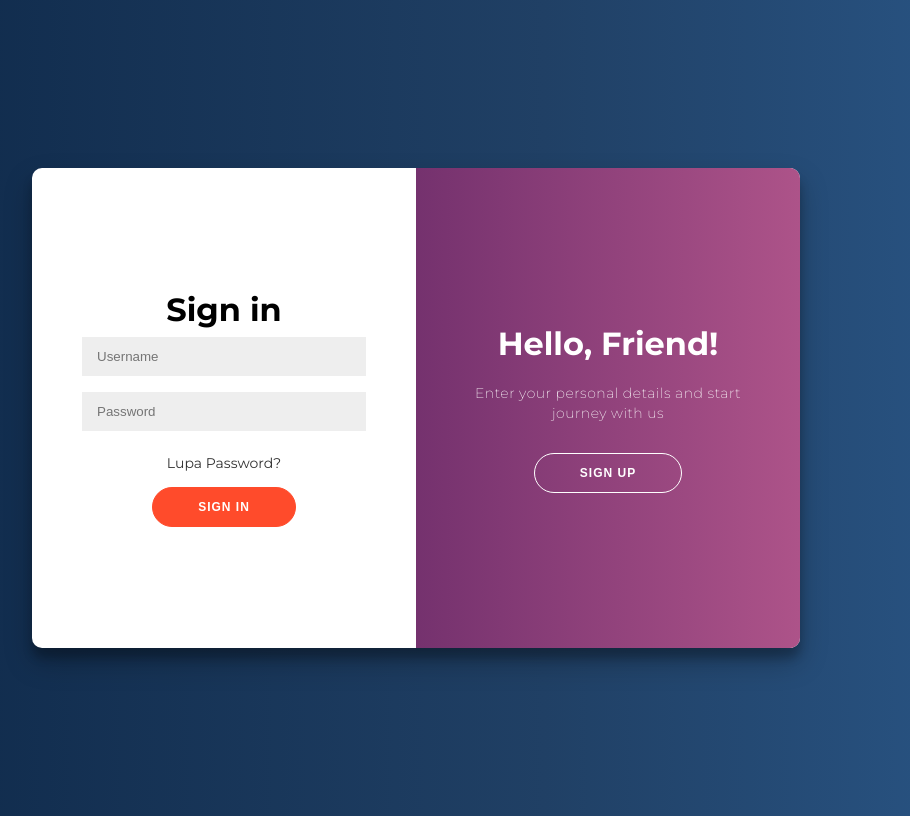
After one commit to muflifadla38/dashboard-geofisika, a PHP site: page /login.php in a window 1280 px wide. The commit adds this page. Shown: the whole page, without its empty margins (224-1134 px from the left). Run offline with PHP 8.4, Linux system fonts and the light colour scheme.

Commit message:
add login page

```diff
--- a/assets/css/main.css
+++ b/assets/css/main.css
@@ -1,5 +1,332 @@
+@import url('https://fonts.googleapis.com/css?family=Montserrat:400,700,200');
 .card-stats .right-icon {
     position: absolute;
     right: 20px;
     top: 20px;
 }
+
+.form-login {
+    display: flex;
+    align-items: center;
+    justify-content: center;
+    flex-direction: column;
+    padding: 0 50px;
+    height: 100%;
+    text-align: center;
+}
+
+.form-color {
+    background-color: #FFFFFF;
+}
+
+.container {
+    background-color: #fff;
+    border-radius: 10px;
+    box-shadow: 0 14px 28px rgba(0, 0, 0, 0.25), 0 10px 10px rgba(0, 0, 0, 0.22);
+    position: relative;
+    overflow: hidden;
+    width: 768px;
+    max-width: 100%;
+    min-height: 480px;
+}
+
+.form-container {
+    position: absolute;
+    top: 0;
+    height: 100%;
+    transition: all 0.6s ease-in-out;
+}
+
+.sign-in-container {
+    left: 0;
+    width: 50%;
+    z-index: 2;
+}
+
+.container .right-panel-active .sign-in-container {
+    transform: translateX(100%);
+}
+
+@keyframes show {
+    0%,
+    49.99% {
+        opacity: 0;
+        z-index: 1;
+    }
+    50%,
+    100% {
+        opacity: 1;
+        z-index: 5;
+    }
+}
+
+.overlay-container {
+    position: absolute;
+    top: 0;
+    left: 50%;
+    width: 50%;
+    height: 100%;
+    overflow: hidden;
+    transition: transform 0.6s ease-in-out;
+    z-index: 100;
+}
+
+.container.right-panel-active .overlay-container {
+    transform: translateX(-100%);
+}
+
+.overlay {
+    background: #FF416C;
+    /*background: -webkit-linear-gradient(to right, #FF4B2B, #FF416C);
+background: linear-gradient(to right, #FF4B2B, #FF416C);*/
+    background: #ad5389;
+    /* fallback for old browsers */
+    background: -webkit-linear-gradient(to right, #3c1053, #ad5389);
+    /* Chrome 10-25, Safari 5.1-6 */
+    background: linear-gradient(to right, #3c1053, #ad5389);
+    /* W3C, IE 10+/ Edge, Firefox 16+, Chrome 26+, Opera 12+, Safari 7+ */
+    background-repeat: no-repeat;
+    background-size: cover;
+    background-position: 0 0;
+    color: #FFFFFF;
+    position: relative;
+    left: -100%;
+    height: 100%;
+    width: 200%;
+    transform: translateX(0);
+    transition: transform 0.6s ease-in-out;
+}
+
+.container.right-panel-active .overlay {
+    transform: translateX(50%);
+}
+
+.overlay-panel {
+    position: absolute;
+    display: flex;
+    align-items: center;
+    justify-content: center;
+    flex-direction: column;
+    padding: 0 40px;
+    text-align: center;
+    top: 0;
+    height: 100%;
+    width: 50%;
+    transform: translateX(0);
+    transition: transform 0.6s ease-in-out;
+}
+
+.overlay-left {
+    transform: translateX(-20%);
+}
+
+.container.right-panel-active .overlay-left {
+    transform: translateX(0);
+}
+
+.overlay-right {
+    right: 0;
+    transform: translateX(0);
+}
+
+.container.right-panel-active .overlay-right {
+    transform: translateX(20%);
+}
+
+.social-container {
+    margin: 20px 0;
+}
+
+.social-container a {
+    border: 1px solid #DDDDDD;
+    border-radius: 50%;
+    display: inline-flex;
+    justify-content: center;
+    align-items: center;
+    margin: 0 5px;
+    height: 40px;
+    width: 40px;
+}
+
+
+/*UNKNOWN*/
+
+input,
+select {
+    background-color: #eee;
+    border: none;
+    padding: 12px 15px;
+    width: 100%;
+}
+
+.margin-input {
+    margin: 8px 0;
+}
+
+* {
+    box-sizing: border-box;
+}
+
+.body-login {
+    /*background: #f6f5f7;*/
+    /* fallback for old browsers */
+    background: -webkit-gradient(linear, left top, right top, from(#0c2646), color-stop(60%, #204065), to(#2a5788));
+    background: linear-gradient(to right, #0c2646 0%, #204065 60%, #2a5788 100%);
+    justify-content: center;
+    align-items: center;
+    flex-direction: column;
+    font-family: 'Montserrat', sans-serif;
+    height: 100vh;
+}
+
+.display-flex {
+    display: flex;
+}
+
+h1 {
+    font-weight: bold;
+    margin: 0;
+}
+
+h2 {
+    text-align: center;
+}
+
+p {
+    line-height: 20px;
+    letter-spacing: 0.5px;
+    margin: 20px 0 30px;
+}
+
+a {
+    color: #333;
+    font-size: 14px;
+    text-decoration: none;
+}
+
+.font-14 {
+    font-size: 14px;
+    font-weight: 100;
+}
+
+button {
+    border-radius: 20px !important;
+    border: 1px solid #FF4B2B;
+    background-color: #FF4B2B;
+    color: #FFFFFF;
+    font-size: 12px;
+    font-weight: bold;
+    padding: 12px 45px;
+    letter-spacing: 1px;
+    text-transform: uppercase !important;
+    transition: transform 80ms ease-in;
+}
+
+button:active {
+    transform: scale(0.95);
+}
+
+button:focus {
+    outline: none;
+}
+
+button.ghost {
+    background-color: transparent;
+    border-color: #FFFFFF;
+}
+
+
+/*=======ALERT POPUP=====*/
+
+.alert-dark {
+    color: #1b1e21;
+    background-color: #d6d8d9;
+    border-color: #c6c8ca;
+}
+
+.alert-dismissible {
+    padding-right: 4rem;
+}
+
+.alert-dismissible .close {
+    position: absolute;
+    top: 0;
+    right: 0;
+    padding: .75rem 1.25rem;
+    color: inherit;
+}
+
+.alert {
+    position: relative;
+    padding: .75rem 1.25rem;
+    margin-bottom: 1rem;
+    border: 1px solid transparent;
+    border-radius: .35rem;
+    width: 55%;
+}
+
+.fade {
+    -webkit-transition: opacity .15s linear;
+    transition: opacity .15s linear;
+}
+
+button.close {
+    padding: 0;
+    background-color: transparent;
+    border: 0;
+    -webkit-appearance: none;
+    -moz-appearance: none;
+    appearance: none;
+}
+
+.close {
+    float: right;
+    font-size: 1.5rem;
+    font-weight: 700;
+    line-height: 1;
+    color: #000;
+    text-shadow: 0 1px 0 #fff;
+    opacity: .5;
+}
+
+button,
+select {
+    text-transform: none;
+}
+
+button,
+input {
+    overflow: visible;
+}
+
+button {
+    border-radius: 0;
+}
+
+[type=button]:not(:disabled),
+[type=reset]:not(:disabled),
+[type=submit]:not(:disabled),
+button:not(:disabled) {
+    cursor: pointer;
+}
+
+
+/*SIGNUP*/
+
+.p-contact {
+    margin: 3em auto 0em;
+}
+
+.sign-up-container {
+    left: 0;
+    width: 50%;
+    opacity: 0;
+    z-index: 1;
+}
+
+.container.right-panel-active .sign-up-container {
+    transform: translateX(100%);
+    opacity: 1;
+    z-index: 5;
+    animation: show 0.6s;
+}
--- a/assets/js/main.js
+++ b/assets/js/main.js
@@ -1,3 +1,6 @@
+let canvasCheck = document.getElementsByTagName('canvas').length;
+
+if (canvasCheck >= 1) {
     let usersDoughnutChart = document.getElementById('usersDoughnutChart').getContext('2d');
 
     let doughnutUsersChart = new Chart(usersDoughnutChart, {
@@ -28,3 +31,35 @@ let doughnutUsersChart = new Chart(usersDoughnutChart, {
             animation: { duration: 2000 }
         }
     });
+}
+
+// Login Page
+let fullUrl = document.location.href;
+let linkUrl = document.location.pathname.split('/');
+let lenghtLink = linkUrl.length;
+let currentPage = linkUrl[lenghtLink - 1];
+if (currentPage == 'login' || currentPage == 'login.php') {
+    const signUpButton = document.getElementById('signUp');
+    const signInButton = document.getElementById('signIn');
+    const container = document.getElementById('container');
+
+    signUpButton.addEventListener('click', () => {
+        container.classList.add("right-panel-active");
+    });
+
+    signInButton.addEventListener('click', () => {
+        container.classList.remove("right-panel-active");
+    });
+
+    /* ========MATKUL======== */
+    function setUpdateAction() {
+        document.frmUser.action = "manage-matkul.php";
+        document.frmUser.submit();
+    }
+
+    function setDeleteAction() {
+        var delete_matkul = "";
+        document.frmUser.action = "manage-matkul.php";
+        document.frmUser.submit();
+    }
+}
--- /dev/null
+++ b/includes/dbconnect.php
@@ -0,0 +1,14 @@
+<?php
+    $servername = "localhost";
+    $username = "root";
+    $password = "";
+    $dbname = "dashboard_geofisika";
+
+    // Create connection
+    $conn = mysqli_connect($servername, $username, $password, $dbname);
+
+    // Check connection
+    if(mysqli_connect_errno()) {
+        echo "Failed to connect to MySQL: " . mysqli_connect_error();
+    }
+?>
--- /dev/null
+++ b/login.php
@@ -0,0 +1,93 @@
+<?php
+  include('includes/dbconnect.php');
+  session_start();
+
+  if (isset($_POST['login'])) {
+    $uname = $_POST['username'];
+    $pass = $_POST['password'];
+
+    $warning = '';
+
+    if ($uname != '' && $pass != '') {
+      $sql = "SELECT count(*) as cntUser FROM users WHERE username='$uname' AND password='$pass'";
+      $result = mysqli_query($conn,$sql);
+      $row = mysqli_fetch_array($result);
+
+      $count = $row['cntUser'];
+
+      if($count > 0){
+        $_SESSION['uname'] = $uname;
+        $warning='Berhasil Login';
+        header('Location: index.html');
+      } else{
+        $warning='Invalid username and password';
+      }
+
+    } else{
+        $warning='Username atau password kosong';
+    }
+  }
+?>
+
+<!DOCTYPE html>
+<html>
+<head>
+  <title>Dashboard Geofisika</title>
+  <link rel="icon" type="image/png" href="assets/img/maskable-icon-192.png">
+
+  <link rel="stylesheet" href="assets/css/main.css">
+
+  <script src="assets/js/core/jquery.min.js"></script>
+  <script src="assets/js/core/bootstrap.min.js"></script>
+</head>
+<body class="display-flex body-login">
+  <?php
+    if (isset($warning)) {
+  ?>
+    <div class="alert alert-dark alert-dismissible fade show" role="alert">
+      <strong>Warning!</strong> <?= $warning ?>
+      <button type="button" class="close" data-dismiss="alert" aria-label="Close">
+        <span aria-hidden="true">&times;</span>
+      </button>
+    </div>
+
+  <?php }; ?>
+  <div class="container" id="container">
+
+    <div class="form-container sign-up-container">
+      <form class="form-login" action="#" method = "post">
+        <h1>Register</h1>
+        <p class="p-contact">Hubungi CP</p>
+        <a href="tel:+6285255132466" style="margin: 15px 0;">+6285255132466</a>
+        <button name="signup">Sign Up</button>
+      </form>
+    </div>
+
+    <div class="form-container sign-in-container">
+      <form class="form-login" action="#" method = "post">
+        <h1>Sign in</h1>
+        <input class="margin-input" name="username" type="username" placeholder="Username" require/>
+        <input class="margin-input" name="password" type="password" placeholder="Password" require/>
+        <a href="#" style="margin: 15px 0;">Lupa Password?</a>
+        <button name="login">Sign In</button>
+      </form>
+    </div>
+    <div class="overlay-container">
+      <div class="overlay">
+        <div class="overlay-panel overlay-left">
+          <h1>Welcome Back!</h1>
+          <p class="font-14">To keep connected with us please login with your personal info</p>
+          <button class="ghost" id="signIn">Sign In</button>
+        </div>
+        <div class="overlay-panel overlay-right">
+          <h1>Hello, Friend!</h1>
+          <p class="font-14">Enter your personal details and start journey with us</p>
+          <button class="ghost" id="signUp">Sign Up</button>
+        </div>
+      </div>
+    </div>
+  </div>
+
+  <script type="text/javascript" src="assets/js/main.js"></script>
+</body>
+</html>
```
Also changed, not shown: includes/users.php (added, +19 -0 lines), index.html (+5 -7 lines), assets/css/demo.css (indentation only). Lines whose indentation alone changed are shown as unchanged.
